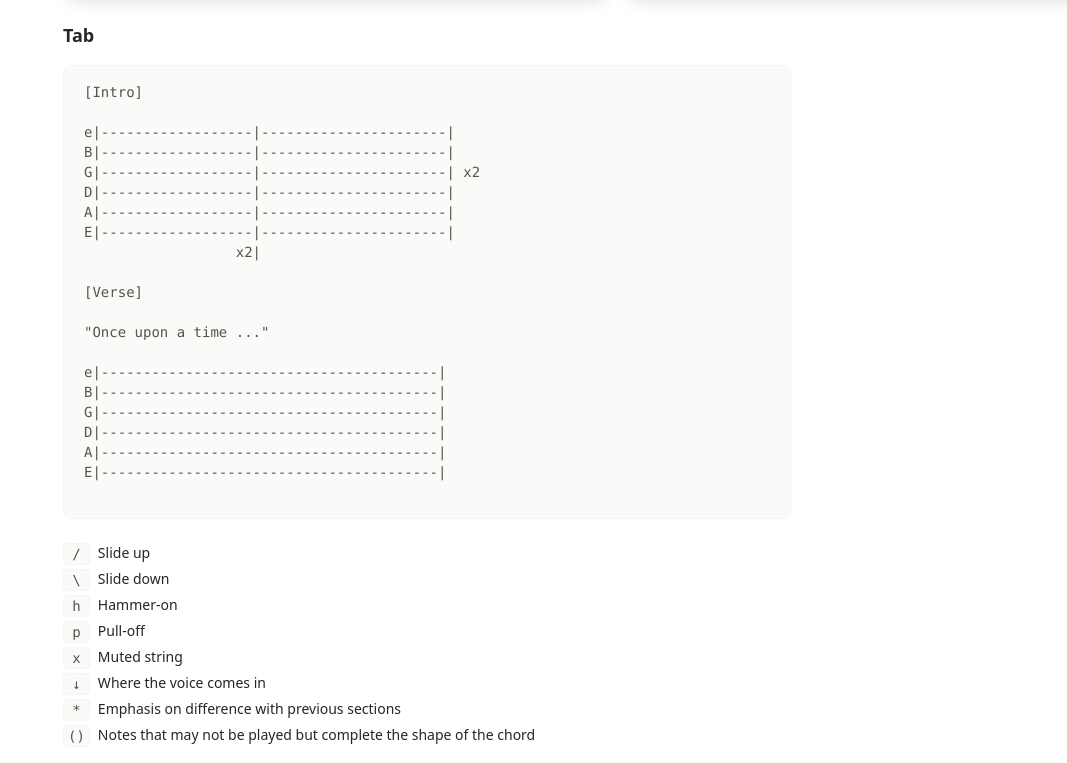
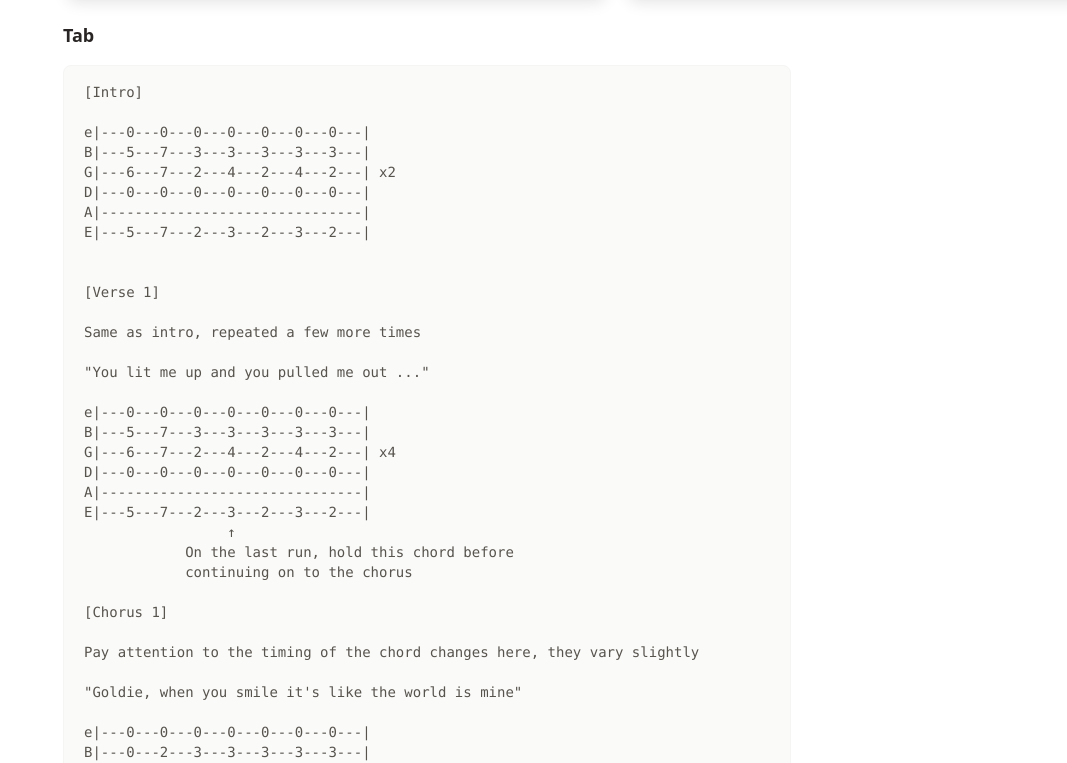
Before and after one commit to tino-brst/tabs-site, an Astro site: page /goldie in a window 1280 px wide. Shown: the part 820-1583 px from the top of the page, without its empty margins (213-1280 px from the left). Built offline with nearby package versions, Linux system fonts and the light colour scheme; Astro itself is replaced by a stand-in of ours; some packages are replaced by stand-ins of ours; code samples lack their colours.

Commit message:
transcribe tab

````diff
--- a/src/content/tabs/tom-misch/goldie.md
+++ b/src/content/tabs/tom-misch/goldie.md
@@ -16,37 +16,146 @@ slug: 'goldie'
 ```
 [Intro]
 
-e|------------------|----------------------|
-B|------------------|----------------------|
-G|------------------|----------------------| x2
-D|------------------|----------------------|
-A|------------------|----------------------|
-E|------------------|----------------------|
-                  x2|
+e|---0---0---0---0---0---0---0---|
+B|---5---7---3---3---3---3---3---|
+G|---6---7---2---4---2---4---2---| x2
+D|---0---0---0---0---0---0---0---|
+A|-------------------------------|
+E|---5---7---2---3---2---3---2---|
 
-[Verse]
 
-"Once upon a time ..."
+[Verse 1]
 
-e|----------------------------------------|
-B|----------------------------------------|
-G|----------------------------------------|
-D|----------------------------------------|
-A|----------------------------------------|
-E|----------------------------------------|
+Same as intro, repeated a few more times
+
+"You lit me up and you pulled me out ..."
+
+e|---0---0---0---0---0---0---0---|
+B|---5---7---3---3---3---3---3---|
+G|---6---7---2---4---2---4---2---| x4
+D|---0---0---0---0---0---0---0---|
+A|-------------------------------|
+E|---5---7---2---3---2---3---2---|
+                 ↑
+            On the last run, hold this chord before
+            continuing on to the chorus
+
+[Chorus 1]
+
+Pay attention to the timing of the chord changes here, they vary slightly
+
+"Goldie, when you smile it's like the world is mine"
+
+e|---0---0---0---0---0---0---0---|
+B|---0---2---3---3---3---3---3---|
+G|---0---2---2---4---2---4---2---|
+D|---2---2---0---0---0---0---0---|
+A|---2---0-----------------------|
+E|---0-------2---3---2---3---2---|
+
+And back to being the same as the intro/verse
+
+"Goldie, I'll remember till the end of time"
+
+e|---0---0---0---0---0---0---0---|
+B|---5---7---3---3---3---3---3---|
+G|---6---7---2---4---2---4---2---|
+D|---0---0---0---0---0---0---0---|
+A|-------------------------------|
+E|---5---7---2---3---2---3---2---|
+
+"You know me better than I know myself, goldie"
+
+e|---0---0---0---|
+B|---0---3---3---|
+G|---0---2---3---|
+D|---2---0---0---|
+A|---2-----------|
+E|---0---2---3---|
+
+During the guitar solo
+
+e|---0---0---0---0---0---0---0---|
+B|---0---2---3---3---3---3---3---|
+G|---0---2---2---4---2---4---2---| x2
+D|---2---2---0---0---0---0---0---|
+A|---2---0-----------------------|
+E|---0-------2---3---2---3---2---|
+
+
+[Verse 2]
+
+Same as the intro/first verse
+
+"The river is yours and the river is mine   ..."
+
+e|---0---0---0---0---0---0---0---|
+B|---5---7---3---3---3---3---3---|
+G|---6---7---2---4---2---4---2---| x4
+D|---0---0---0---0---0---0---0---|
+A|-------------------------------|
+E|---5---7---2---3---2---3---2---|
+                 ↑
+            Once again, on the last run, hold this chord before
+            continuing on to the chorus
+
+[Chorus 2]
+
+"Goldie, when you smile it's like the world is mine"
+
+e|---0---0---0---0---0---0---0---|
+B|---0---2---3---3---3---3---3---|
+G|---0---2---2---4---2---4---2---|
+D|---2---2---0---0---0---0---0---|
+A|---2---0-----------------------|
+E|---0-------2---3---2---3---2---|
+
+"Goldie, I'll remember till the end of time"
+
+e|---0---0---0---0---0---0---0---|
+B|---5---7---3---3---3---3---3---|
+G|---6---7---2---4---2---4---2---|
+D|---0---0---0---0---0---0---0---|
+A|-------------------------------|
+E|---5---7---2---3---2---3---2---|
+
+"Goldie"
+
+e|---0---0---0---0---0---0---0---|
+B|---0---2---3---3---3---3---3---|
+G|---0---2---2---4---2---4---2---|
+D|---2---2---0---0---0---0---0---|
+A|---2---0-----------------------|
+E|---0-------2---3---2---3---2---|
+
+"Goldie"
+
+e|---0---0---0---0---0---0---0---|
+B|---5---7---3---3---3---3---3---|
+G|---6---7---2---4---2---4---2---|
+D|---0---0---0---0---0---0---0---|
+A|-------------------------------|
+E|---5---7---2---3---2---3---2---|
+
+"You know me better than I know myself, goldie"
+
+e|---0---0---0---|
+B|---0---3---3---|
+G|---0---2---3---|
+D|---2---0---0---|
+A|---2-----------|
+E|---0---2---3---|
+
+During the outro/guitar solo
+
+e|---0---0---0---0---0---0---0---|
+B|---0---2---3---3---3---3---3---|
+G|---0---2---2---4---2---4---2---| x8
+D|---2---2---0---0---0---0---0---|
+A|---2---0-----------------------|
+E|---0-------2---3---2---3---2---|
 
 ```
-
-| Symbol | Meaning                                                          |
-| ------ | ---------------------------------------------------------------- |
-| `/`    | Slide up                                                         |
-| `\`    | Slide down                                                       |
-| `h`    | Hammer-on                                                        |
-| `p`    | Pull-off                                                         |
-| `x`    | Muted string                                                     |
-| `↓`    | Where the voice comes in                                         |
-| `*`    | Emphasis on difference with previous sections                    |
-| `()`   | Notes that may not be played but complete the shape of the chord |
 
 ## Lyrics
 
````
